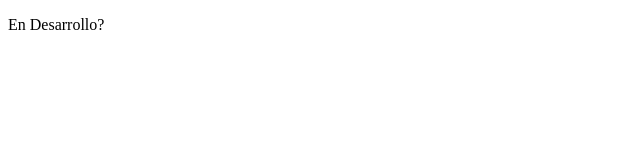
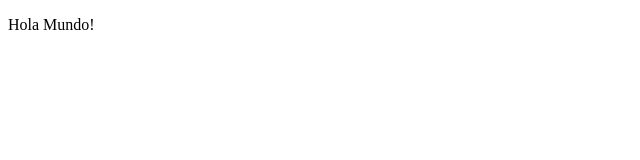
Before and after one commit to yeipii/goldhenPS4, a plain HTML site: page index.html in a window 1280 px wide. Shown: the full height of the page, 0-640 px from the left. Drawn offline with Linux system fonts and the light colour scheme.

Commit message:
Update index.html

```diff
--- a/index.html
+++ b/index.html
@@ -5,6 +5,6 @@
     <title>GoldHen PS4 Host</title>
   </head>
   <body>
-    <p>En Desarrollo?</p>
+    <p>Hola Mundo!</p>
   </body>
 </html>
```
